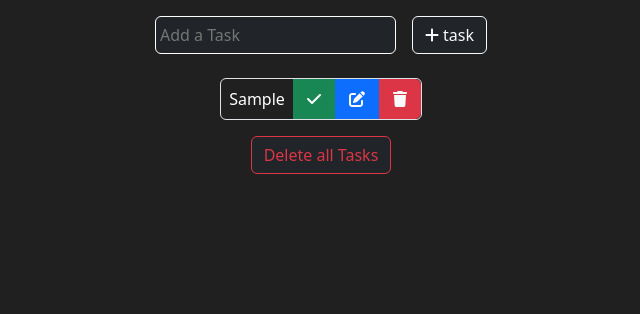
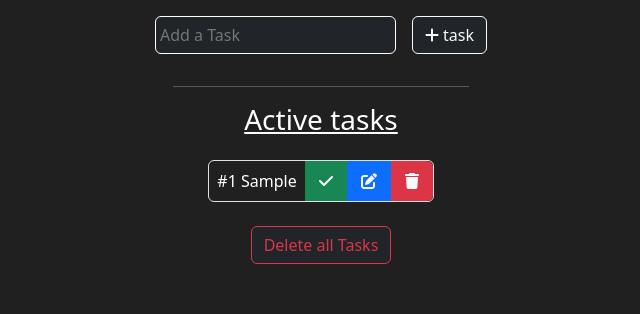
Before and after one commit to miljkovicjovan/minimalist-task-tracker, a React (Create React App) app: page / in a window 1280 px wide. Both pictures are taken after typing "Sample" into the empty fields and a click on the button "task". Shown: the part 216-530 px from the top of the page, without its empty margins (319-959 px from the left). Built offline with nearby package versions, Linux system fonts and the light colour scheme.

Commit message:
styled delete tasks button, single task and tasks

```diff
--- a/src/components/DeleteTasks.jsx
+++ b/src/components/DeleteTasks.jsx
@@ -6,7 +6,7 @@ function DeleteTasks({onDeleteAll}) {
     const toggleHover = () => setHover(!hover);
     return (
         <Button
-            className={`mx-auto mt-2 border-danger ${hover ? "bg-danger text-white" : "bg-dark text-danger"}`}
+            className={`mx-auto mt-3 border-danger ${hover ? "bg-danger text-white" : "bg-dark text-danger"}`}
             onMouseEnter={toggleHover}
             onMouseLeave={toggleHover}
             onClick={onDeleteAll}
--- a/src/components/Task.jsx
+++ b/src/components/Task.jsx
@@ -4,7 +4,7 @@ import { faCheck, faPenToSquare, faTrash } from "@fortawesome/free-solid-svg-ico
 import { useState } from "react";
 import { Tooltip } from "react-tooltip";
 
-function Task({ id, name, onDelete, onEdit, onComplete }) {
+function Task({ id, index, name, onDelete, onEdit, onComplete }) {
   const [editedName, setEditedName] = useState(name);
   const [editMode, setEditMode] = useState(false);
 
@@ -17,7 +17,7 @@ function Task({ id, name, onDelete, onEdit, onComplete }) {
 
   return (
     <Stack direction="horizontal" className="task m-2 mx-auto border rounded d-flex justify-content-between">
-      {!editMode ? <span className="p-2">{name}</span> :
+      {!editMode ? <span className="p-2">#{index+1} {name}</span> :
       <span className="d-flex align-items-center">
         <span className="text-secondary ps-2 pe-1"><i>Edit Mode</i></span>
         <form onSubmit={(e) => {
--- a/src/components/Tasks.jsx
+++ b/src/components/Tasks.jsx
@@ -5,10 +5,17 @@ import DeleteTasks from "./DeleteTasks";
 function Tasks({tasks, onDelete, onEdit, onComplete, onDeleteAll}) {
 	return (
 		<Stack className="my-3 mx-5">
+			{tasks.length ?
+				<>
+					<hr className="mx-auto w-25"/>
+					<h3 className="text-decoration-underline mb-3">Active tasks</h3>
+				</> : ""
+			}
 			{tasks.map((task, index) => (
 				<Task
 					key={index}
 					id={task.id}
+					index={index}
 					name={task.name}
 					onDelete={onDelete}
 					onEdit={onEdit}
```
